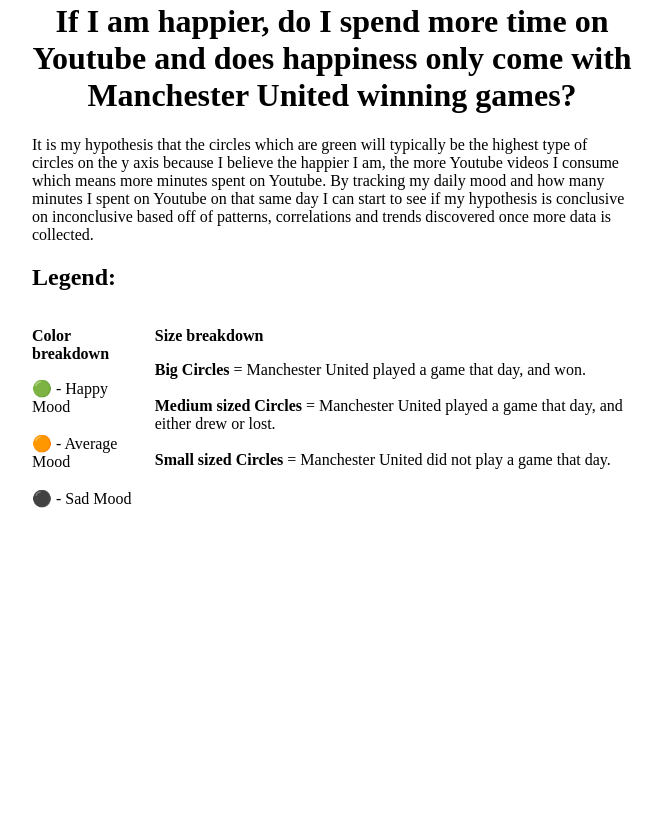
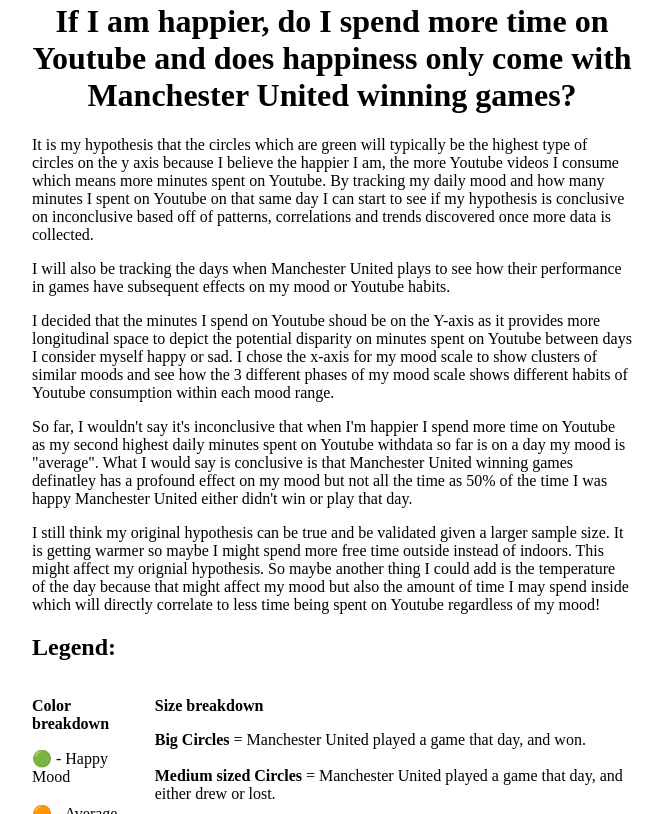
Before and after one commit to Elapache98/phase-3-data-visualizations, a plain HTML site: page index.html in a window 1280 px wide. Shown: the part 630-1444 px from the top of the page, without its empty margins (308-971 px from the left). Before the commit the page ends 1146 px from the top, so only its background shows below. Drawn offline with Linux system fonts and the light colour scheme.

Commit message:
data collection abstract and hypothesis

```diff
--- a/index.html
+++ b/index.html
@@ -20,6 +20,24 @@
             means more minutes spent on Youtube. By tracking my daily mood and how many minutes I spent on Youtube on
             that same day I can start to see if my hypothesis is conclusive on inconclusive based off of patterns,
             correlations and trends discovered once more data is collected.</p>
+
+        <p>I will also be tracking the days when
+            Manchester United plays to see how their performance in games have subsequent effects on my mood or Youtube
+            habits. </p>
+
+        <p>I decided that the minutes I spend on Youtube shoud be on the Y-axis as it provides more longitudinal space
+            to depict the potential disparity on minutes spent on Youtube between days I consider myself happy or sad. I
+            chose the x-axis for my mood scale to show clusters of similar moods and see how the 3 different phases of
+            my mood scale shows different habits of Youtube consumption within each mood range.</p>
+        <p>So far, I wouldn't say it's inconclusive that when I'm happier I spend more time on Youtube as my second
+            highest daily minutes spent on Youtube withdata so far is on a day my mood is "average". What I would
+            say is conclusive is that Manchester United winning games definatley has a profound effect on my mood but
+            not all the time as 50% of the time I was happy Manchester United either didn't win or play that day. </p>
+        <p>I still think my original hypothesis can be true and be validated given a larger sample size. It is getting
+            warmer so maybe I might spend more free time outside instead of indoors. This might affect my orignial
+            hypothesis. So maybe another thing I could add is the temperature of the day because that might affect my
+            mood but also the amount of time I may spend inside which will directly correlate to less time being spent
+            on Youtube regardless of my mood!</p>
         <h2>Legend:</h2>
         <div class="legend-container">
             <ul class="legend">
```
